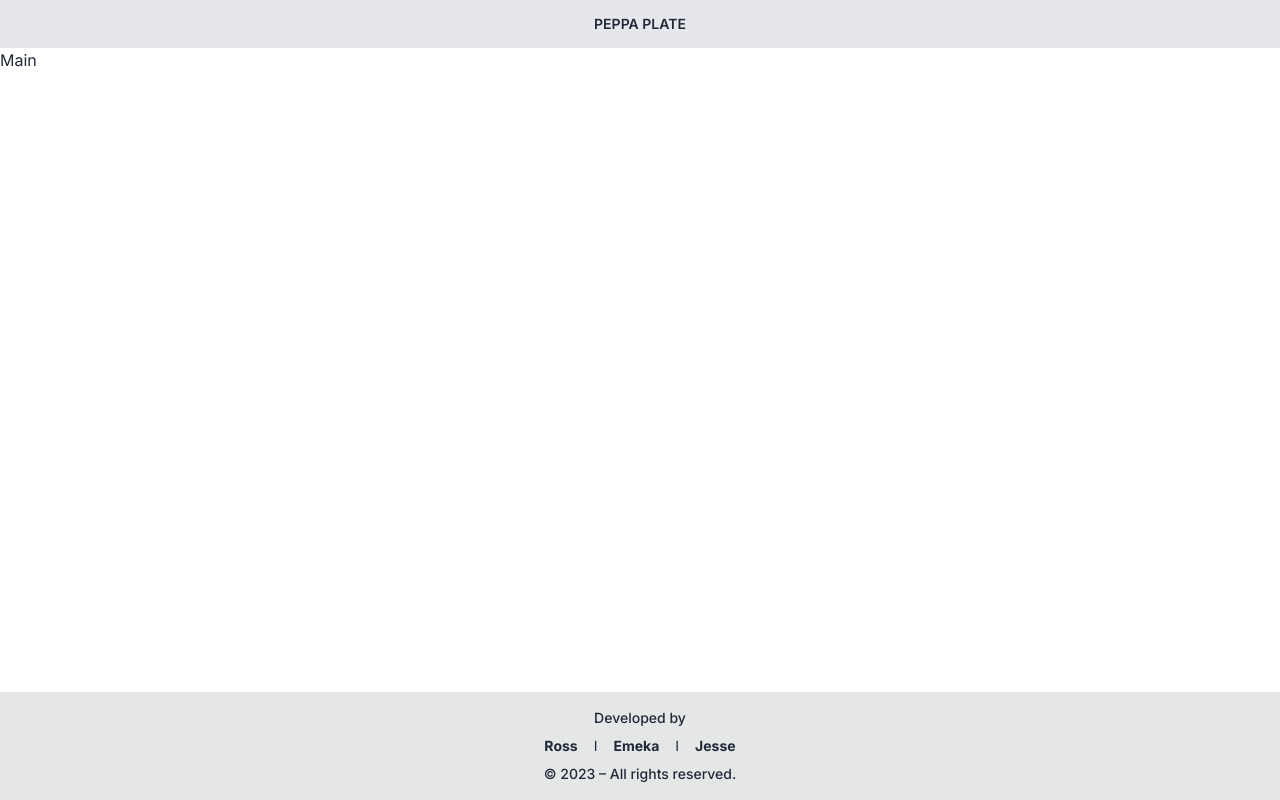
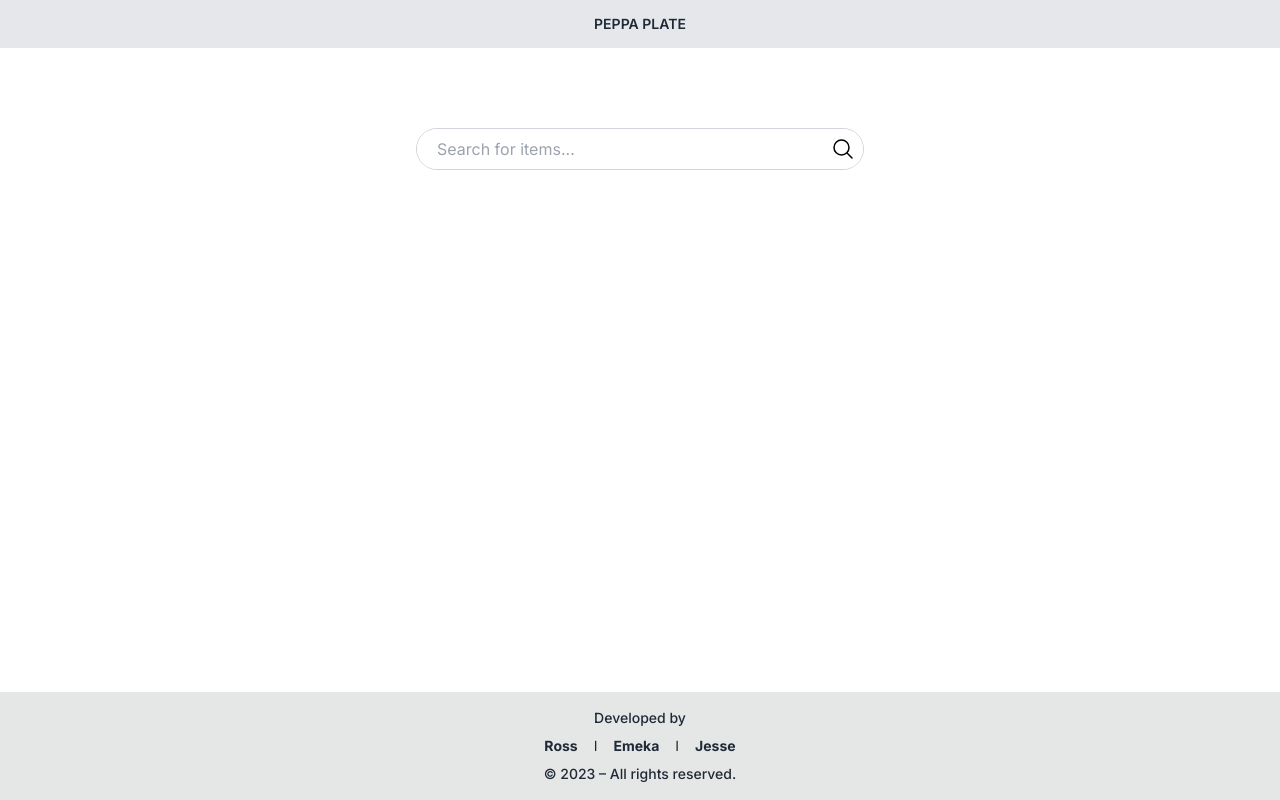
Before and after one commit to chingu-voyages/v46-tier2-team-18, a Next.js app: page / in a window 1280 px wide. Built offline with nearby package versions, Linux system fonts and the light colour scheme.

Commit message:
change icon and style

```diff
--- a/src/app/components/Main.js
+++ b/src/app/components/Main.js
@@ -1,3 +1,9 @@
+import SearchBar from "./SearchBar";
+
 export default function Main() {
-  return <div>Main</div>;
+  return (
+    <div>
+      <SearchBar />
+    </div>
+  );
 }
--- /dev/null
+++ b/src/app/components/SearchBar.js
@@ -0,0 +1,44 @@
+"use client";
+import { useState } from "react";
+import { AiOutlineSearch } from "react-icons/ai";
+import { HiRefresh } from "react-icons/hi";
+
+export default function SearchBar() {
+  const [searchRecipe, setSearchRecipe] = useState("");
+
+  function handleSubmit(e) {
+    e.preventDefault();
+  }
+
+  return (
+    <div className="mx-auto max-w-md my-20 relative flex gap-2">
+      <form
+        className="relative flex w-full border border-gray-300 rounded-full"
+        onSubmit={handleSubmit}
+      >
+        <input
+          value={searchRecipe}
+          onChange={(e) => setSearchRecipe(e.target.value)}
+          className="outline-none text-gray-800 w-full pl-5 rounded-l-full"
+          placeholder="Search for items..."
+        />
+        <button className="bg-white  p-2 rounded-full flex-shrink-0 w-10 h-10 flex justify-center text-black items-center cursor-pointer">
+          <svg
+            xmlns="http://www.w3.org/2000/svg"
+            fill="none"
+            viewBox="0 0 24 24"
+            stroke-width="1.5"
+            stroke="currentColor"
+            class="w-6 h-6"
+          >
+            <path
+              stroke-linecap="round"
+              stroke-linejoin="round"
+              d="M21 21l-5.197-5.197m0 0A7.5 7.5 0 105.196 5.196a7.5 7.5 0 0010.607 10.607z"
+            />
+          </svg>
+        </button>
+      </form>
+    </div>
+  );
+}
```
